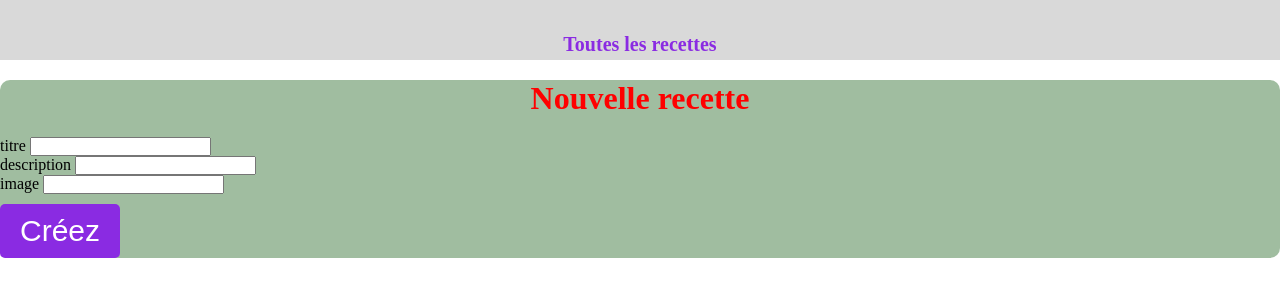
After one commit to richardR144/recettes-php, a PHP site: page /create-recipe.php in a window 1280 px wide. The commit adds this page. Shown: the top 300 px of the page. Run offline with PHP 8.4, Linux system fonts and the light colour scheme.

Commit message:
les vérifs

```diff
--- /dev/null
+++ b/views/create-recipe.php
@@ -0,0 +1,54 @@
+<?php
+       require_once '../config/config.php'; //je fais appel au fichier config.php
+       require_once 'partial/header.php'; //je fais appel au fichier header.php
+
+       $message = null;
+
+	if ($_SERVER["REQUEST_METHOD"] === "POST") {
+
+		if (isset($_POST["title"]) &&
+			isset($_POST["description"]) &&
+			isset($_POST["image"]) &&
+			strlen($_POST["title"]) > 3 &&
+			strlen($_POST["description"]) > 10 &&
+			strlen($_POST["image"]) > 5
+		) {
+			$message = "Recette créée";
+		} else {
+			$message = "Tous les champs ne sont pas renseignés !";
+		}
+
+	}
+
+    ?>
+
+    <main>
+        <h1>Nouvelle recette</h1>
+
+        <h2><?php echo $message?></h2>
+
+    <div>
+        <form action="create-recipe.php" method="post">
+    <div>
+	<label>titre
+		<input type="text" name="title">
+	</label>
+</div>
+<div>
+	<label>description
+        <input type="text" name="description">
+	</label>
+</div>
+<div>
+	<label>image
+		<input type="text" name="image">
+	</label>
+</div>
+
+	<button type="submit">Créez</button>
+
+        <p><?php echo $message; ?></p>
+
+    </main>
+</body>
+</html>
--- a/views/payment.php
+++ b/views/payment.php
@@ -6,14 +6,14 @@
 
 <main>
 
-<p>Achat du livre recettes</p>
+<p>Achat du livre: Les recettes</p>
 
 
 <!--je crée un formulaire qui envoie les données vers la page payment-confirmation.php et les données restent cachées de l'utilisateur-->
 
 <div>
 <form action="payment-confirmation.php" method="post">
-	<label>CB Number
+	<label>CB number
 		<input type="text" name="number">
 	</label>
 </div>
```
